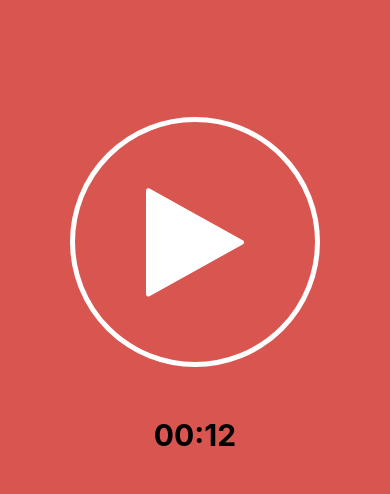
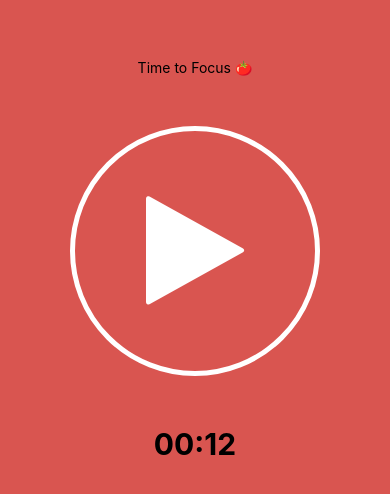
Before and after one commit to hato-taka/pomodoro, a React Native app: screen / in a window 390 px wide. Shown: the part 162-656 px from the top of the page. Built offline with nearby package versions, Linux system fonts and the light colour scheme.

Commit message:
timerMode の追加

```diff
--- a/App.tsx
+++ b/App.tsx
@@ -1,5 +1,5 @@
 import { StatusBar } from 'expo-status-bar';
-import { useState } from 'react';
+import { useEffect, useState } from 'react';
 import { StyleSheet, Text, View, Button } from 'react-native';
 import { TimerCountDownDisplay } from './TimerCountDownDisplay';
 import { TimerToggleButton } from './TimerToggleButton';
@@ -11,6 +11,20 @@
   const [timerCount, setTimerCount] = useState<number>(12 * 1000)
   const [timerInterval, setTimerInterval] = useState<NodeJS.Timeout | null>(null)
   const [isTimerRunning, setIsTimerRunning] = useState<boolean>(false)
+  const [timerMode, setTimerMode] = useState<'Focus' | 'Break'>('Focus')
+
+  useEffect(() => {
+    if(timerCount === 0) {
+      if(timerMode === 'Focus'){
+        setTimerMode('Break')
+        setTimerCount(BREAK_TIME_MINUTES)
+      } else {
+        setTimerMode('Focus')
+        setTimerCount(FOCUS_TIME_MINUTES)
+      }
+      stopTimer();
+    }
+  }, [timerCount])
 
   const startTimer = () => {
     setIsTimerRunning(true)
@@ -27,6 +41,7 @@
 
   return (
     <View style={styles.container}>
+      <Text>Time to {timerMode === 'Focus' ? 'Focus 🍅' : 'Break ☕️'}</Text>
       <StatusBar style="auto" />
       <TimerToggleButton isTimerRunning={isTimerRunning} startTimer={startTimer} stopTimer={stopTimer} />
       <TimerCountDownDisplay timerDate={new Date(timerCount)} />
```
